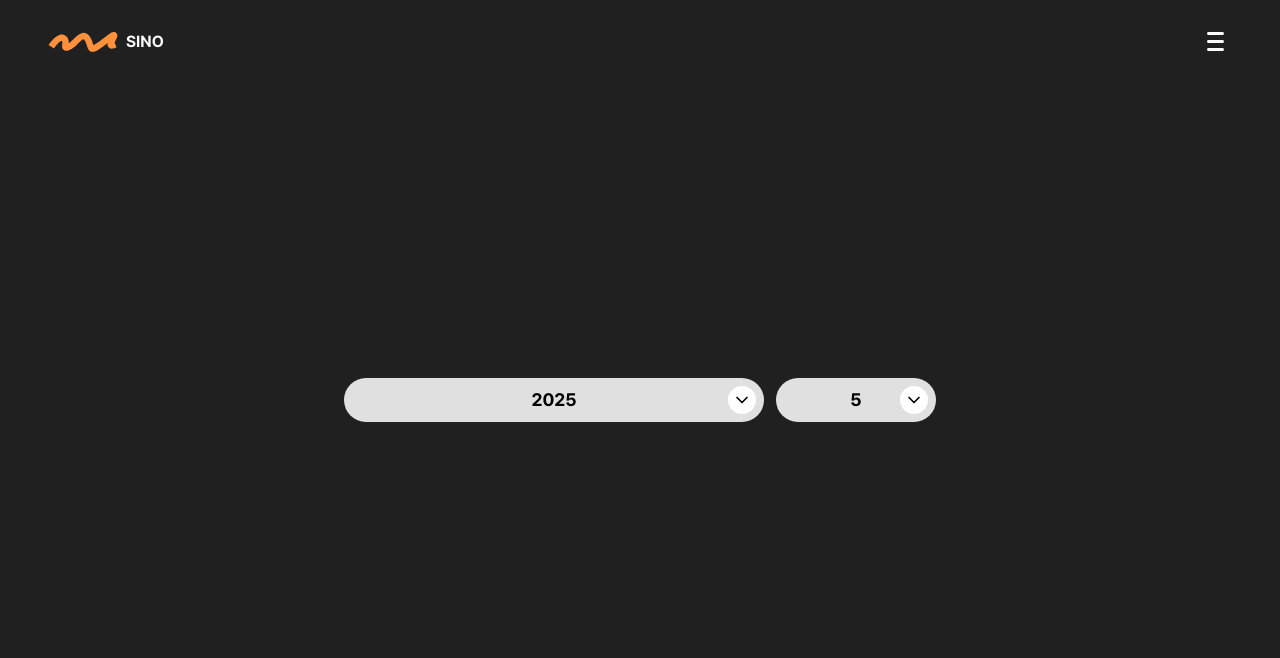
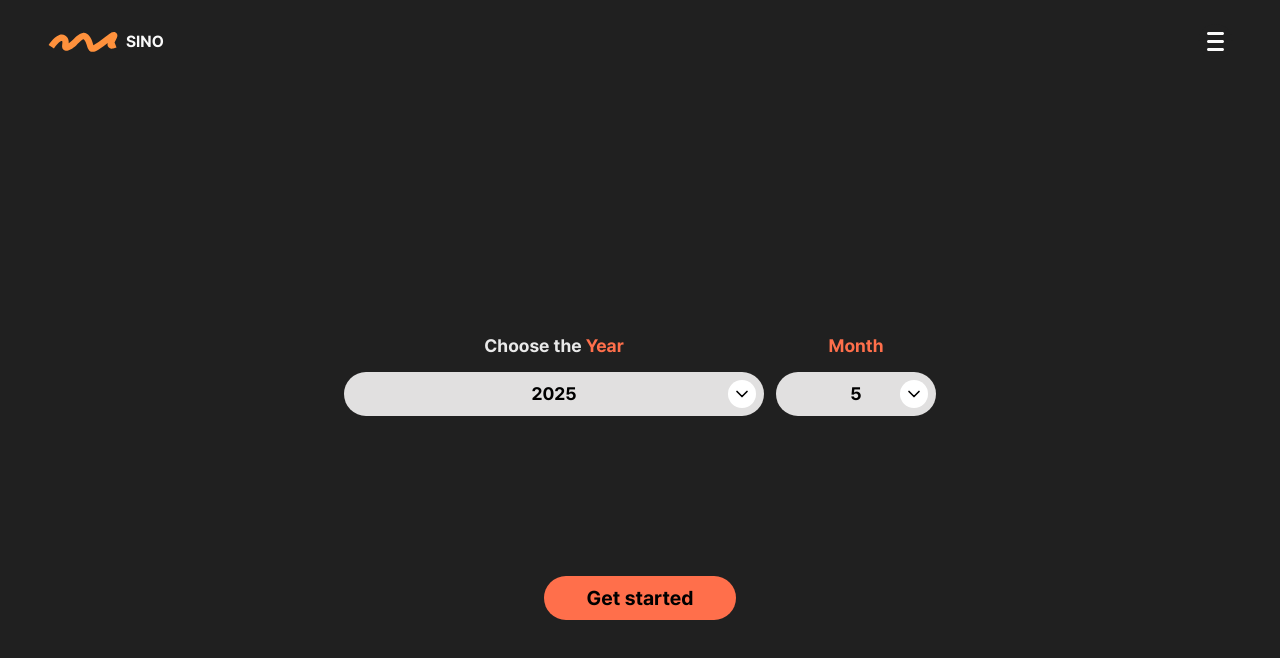
Before and after one commit to JeongCW0522/SINO-Front, a React (Vite) app: page /select-date in a window 1280 px wide. Shown: the top 658 px of the page. Built offline with nearby package versions, Linux system fonts and the light colour scheme.

Commit message:
feat: 날짜 선택 UI 구현

```diff
--- a/src/pages/SelectDate.tsx
+++ b/src/pages/SelectDate.tsx
@@ -1,16 +1,39 @@
+import Button from '@/components/common/Button';
 import Dropdown from '@/components/common/Dropdown';
+import { useNavigate } from 'react-router-dom';
 
 const yearItems = ['2021', '2022', '2023', '2024', '2025'];
 const monthItems = ['1', '2', '3', '4', '5', '6', '7', '8', '9', '10', '11', '12'];
 
 const SelectDate = () => {
+  const navigate = useNavigate();
   return (
-    <div className='min-h-dvh flex flex-col gap-3 items-center justify-center'>
-      <div className='flex items-center gap-3'>
-        <Dropdown items={yearItems} className='w-105' />
-        <Dropdown items={monthItems} />
+    <main className='min-h-screen flex flex-col items-center justify-center text-white'>
+      <div className='flex flex-col items-center justify-center space-y-30'>
+        <div className='h-8' />
+
+        <div className='flex flex-col items-center'>
+          <div className='flex items-center gap-3 mb-40'>
+            <div className='flex flex-col items-center gap-3'>
+              <div className='text-lg font-semibold text-white/90'>
+                <span>Choose the </span>
+                <span className='text-[#FF6F4B]'>Year</span>
+              </div>
+              <Dropdown items={yearItems} className='w-105' />
+            </div>
+
+            <div className='flex flex-col items-center gap-3'>
+              <div className='text-lg font-semibold text-[#FF6F4B]'>Month</div>
+              <Dropdown items={monthItems} />
+            </div>
+          </div>
+
+          <Button type='button' onClick={() => navigate('/')} className='text-black'>
+            Get started
+          </Button>
+        </div>
       </div>
-    </div>
+    </main>
   );
 };
 
--- a/src/pages/auth/LoginPage.tsx
+++ b/src/pages/auth/LoginPage.tsx
@@ -1,6 +1,8 @@
 import Button from '@/components/common/Button';
+import { useNavigate } from 'react-router-dom';
 
 const LoginPage = () => {
+  const navigate = useNavigate();
   return (
     <div className='min-h-screen flex flex-col items-center justify-center text-white'>
       <div className='flex flex-col items-center justify-center space-y-30'>
@@ -8,7 +10,7 @@ const LoginPage = () => {
 
         <form className='flex flex-col items-center'>
           <div className='flex flex-col items-center gap-3 mb-40'>
-            <label className='text-xl tracking-wide'>Name</label>
+            <label className='text-lg font-semibold text-white/90 tracking-wide'>Name</label>
             <input
               type='text'
               placeholder='Enter your Username'
@@ -16,7 +18,7 @@ const LoginPage = () => {
               className='w-120 py-1.5 text-center font-semibold rounded-full bg-[#E1E0E0] text-xl text-gray-800 outline-none'
             />
           </div>
-          <Button type='submit' className='text-black'>
+          <Button type='submit' onClick={() => navigate('/select-date')} className='text-black'>
             Get started
           </Button>
         </form>
--- a/src/pages/auth/SignupPage.tsx
+++ b/src/pages/auth/SignupPage.tsx
@@ -8,7 +8,7 @@ const SignupPage = () => {
 
         <form className='flex flex-col items-center'>
           <div className='flex flex-col items-center gap-3 mb-40'>
-            <label className='text-xl tracking-wide'>Name</label>
+            <label className='text-lg font-semibold text-white/90 tracking-wide'>Name</label>
             <div className='relative'>
               <input
                 type='text'
```
